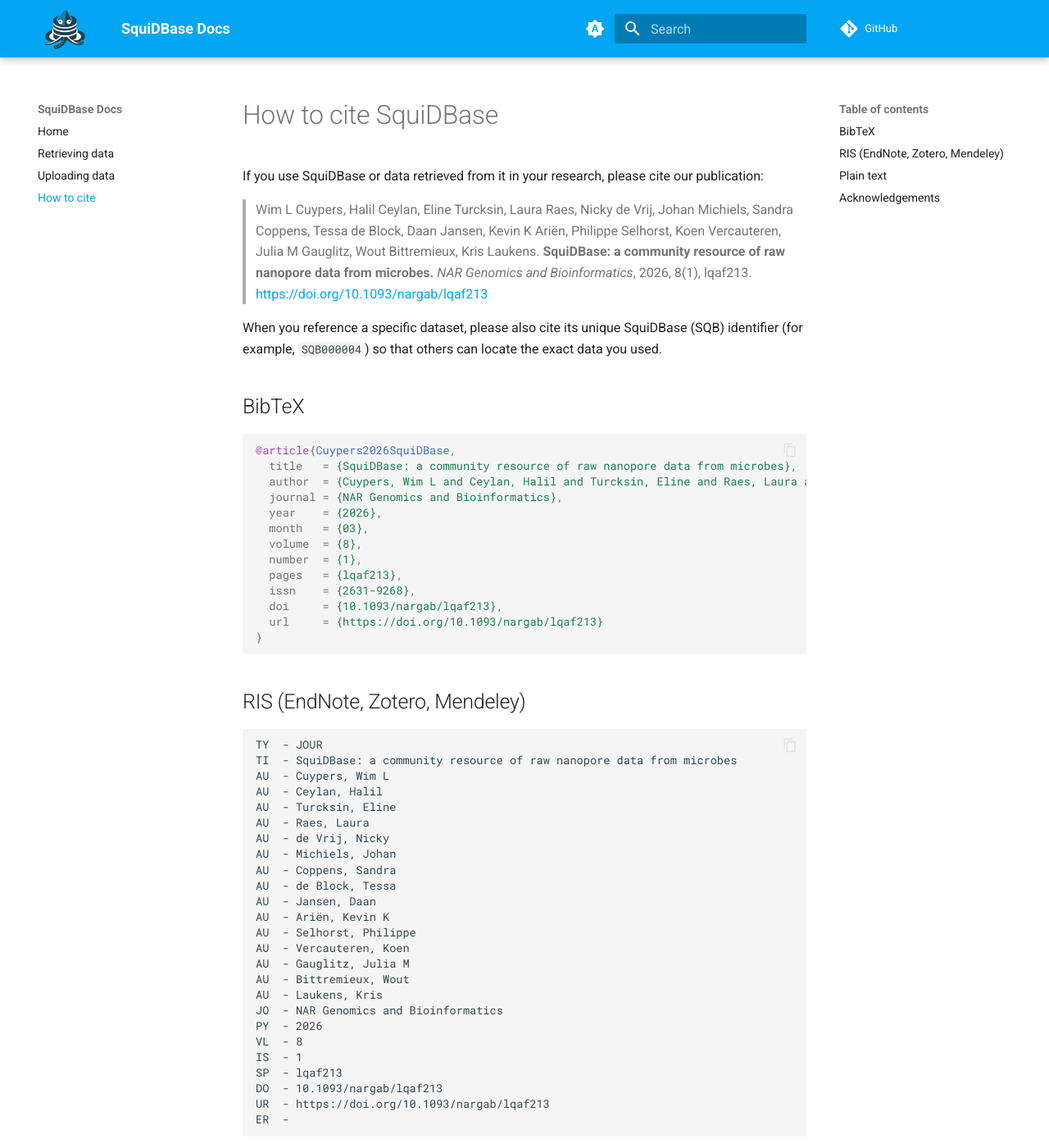
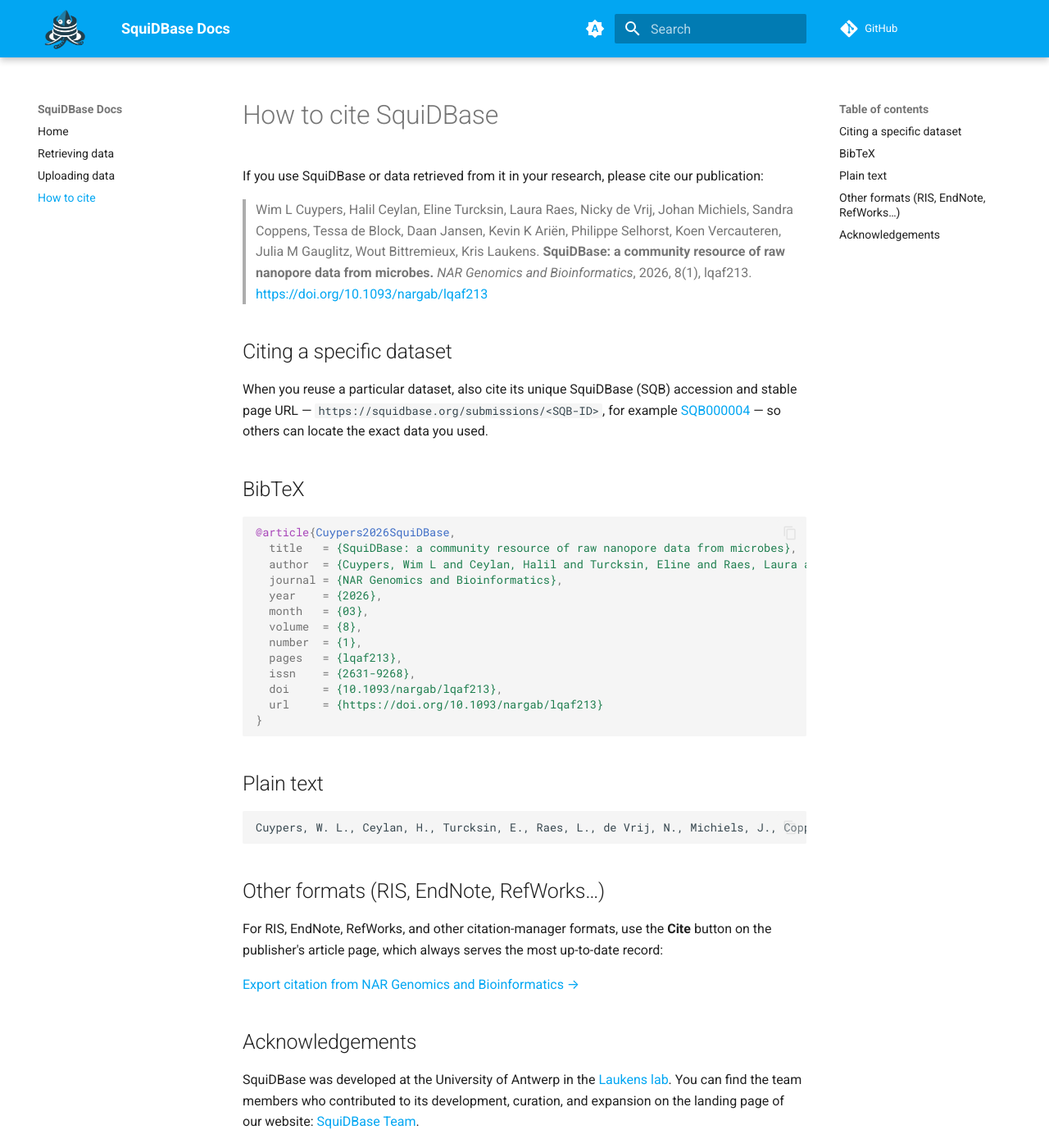
Before and after one commit to SquiDBase/docs, an MkDocs documentation site: the page built from docs/citation.md, in a window 1280 px wide and 1400 px high. Shown: the whole window at 82% size. Built offline with MkDocs 1.6.1 and Material for MkDocs 9.7.7, drawn with Linux system fonts in a browser that asks for light colours; comment, search, counter and statistics services are not loaded.

Commit message:
Streamline citation page: link out for extra formats, expand dataset citing
- Replace the inline RIS block with a link to the publisher's Cite/export
  tool for RIS, EndNote, RefWorks, and other formats (avoids re-hosting
  copies that can go stale)
- Turn the dataset note into a short "Citing a specific dataset" section
  referencing the SQB accession and stable page URL

Co-Authored-By: Claude Opus 4.8 (1M context) <noreply@anthropic.com>

````diff
--- a/docs/citation.md
+++ b/docs/citation.md
@@ -4,7 +4,9 @@ If you use SquiDBase or data retrieved from it in your research, please cite our
 
 > Wim L Cuypers, Halil Ceylan, Eline Turcksin, Laura Raes, Nicky de Vrij, Johan Michiels, Sandra Coppens, Tessa de Block, Daan Jansen, Kevin K Ariën, Philippe Selhorst, Koen Vercauteren, Julia M Gauglitz, Wout Bittremieux, Kris Laukens. **SquiDBase: a community resource of raw nanopore data from microbes.** *NAR Genomics and Bioinformatics*, 2026, 8(1), lqaf213. [https://doi.org/10.1093/nargab/lqaf213](https://doi.org/10.1093/nargab/lqaf213)
 
-When you reference a specific dataset, please also cite its unique SquiDBase (SQB) identifier (for example, `SQB000004`) so that others can locate the exact data you used.
+## Citing a specific dataset
+
+When you reuse a particular dataset, also cite its unique SquiDBase (SQB) accession and stable page URL — `https://squidbase.org/submissions/<SQB-ID>`, for example [SQB000004](https://squidbase.org/submissions/SQB000004) — so others can locate the exact data you used.
 
 ## BibTeX
 
@@ -24,42 +26,18 @@ When you reference a specific dataset, please also cite its unique SquiDBase (SQ
 }
 ```
 
-## RIS (EndNote, Zotero, Mendeley)
-
-```ris
-TY  - JOUR
-TI  - SquiDBase: a community resource of raw nanopore data from microbes
-AU  - Cuypers, Wim L
-AU  - Ceylan, Halil
-AU  - Turcksin, Eline
-AU  - Raes, Laura
-AU  - de Vrij, Nicky
-AU  - Michiels, Johan
-AU  - Coppens, Sandra
-AU  - de Block, Tessa
-AU  - Jansen, Daan
-AU  - Ariën, Kevin K
-AU  - Selhorst, Philippe
-AU  - Vercauteren, Koen
-AU  - Gauglitz, Julia M
-AU  - Bittremieux, Wout
-AU  - Laukens, Kris
-JO  - NAR Genomics and Bioinformatics
-PY  - 2026
-VL  - 8
-IS  - 1
-SP  - lqaf213
-DO  - 10.1093/nargab/lqaf213
-UR  - https://doi.org/10.1093/nargab/lqaf213
-ER  -
-```
-
 ## Plain text
 
 ```text
 Cuypers, W. L., Ceylan, H., Turcksin, E., Raes, L., de Vrij, N., Michiels, J., Coppens, S., de Block, T., Jansen, D., Ariën, K. K., Selhorst, P., Vercauteren, K., Gauglitz, J. M., Bittremieux, W., & Laukens, K. (2026). SquiDBase: a community resource of raw nanopore data from microbes. NAR Genomics and Bioinformatics, 8(1), lqaf213. https://doi.org/10.1093/nargab/lqaf213
 ```
 
+## Other formats (RIS, EndNote, RefWorks…)
+
+For RIS, EndNote, RefWorks, and other citation-manager formats, use the **Cite** button on the publisher's article page, which always serves the most up-to-date record:
+
+[Export citation from NAR Genomics and Bioinformatics →](https://academic.oup.com/nargab/article/doi/10.1093/nargab/lqaf213/8417709)
+
 ## Acknowledgements
 
 SquiDBase was developed at the University of Antwerp in the [Laukens lab](https://laukenslab.org/). You can find the team members who contributed to its development, curation, and expansion on the landing page of our website: [SquiDBase Team](https://squidbase.org/).
````
